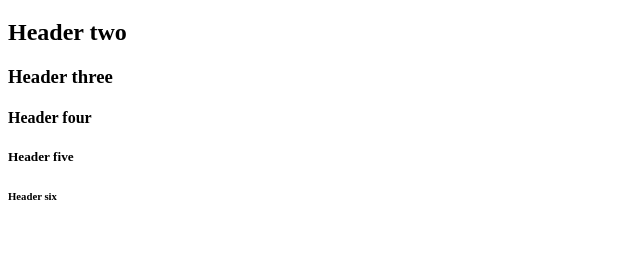
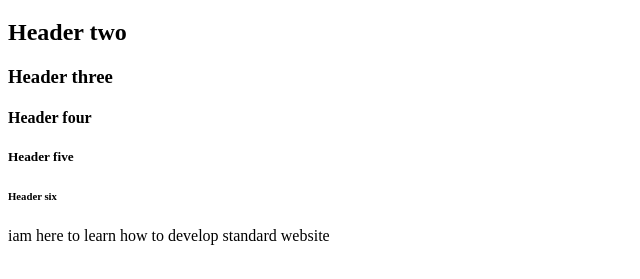
Before and after one commit to Zubbyhub/HTML2, a plain HTML site: page index.html in a window 1280 px wide. Shown: the part 61-340 px from the top of the page, without its empty margins (0-640 px from the left). Drawn offline with Linux system fonts and the light colour scheme.

Commit message:
html paragraph tag added

```diff
--- a/index.html
+++ b/index.html
@@ -12,5 +12,8 @@
     <h4>Header four </h4>
     <h5>Header five</h5>
     <h6>Header six</h6>
+
+    <p>iam here to learn how to develop standard website</p>
+
 </body>
 </html>
```
